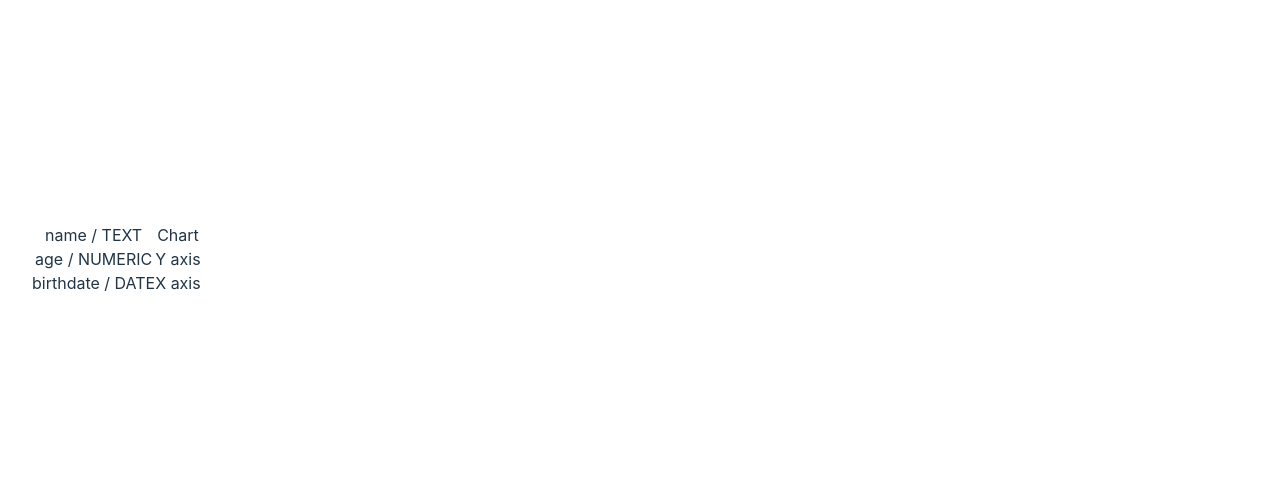
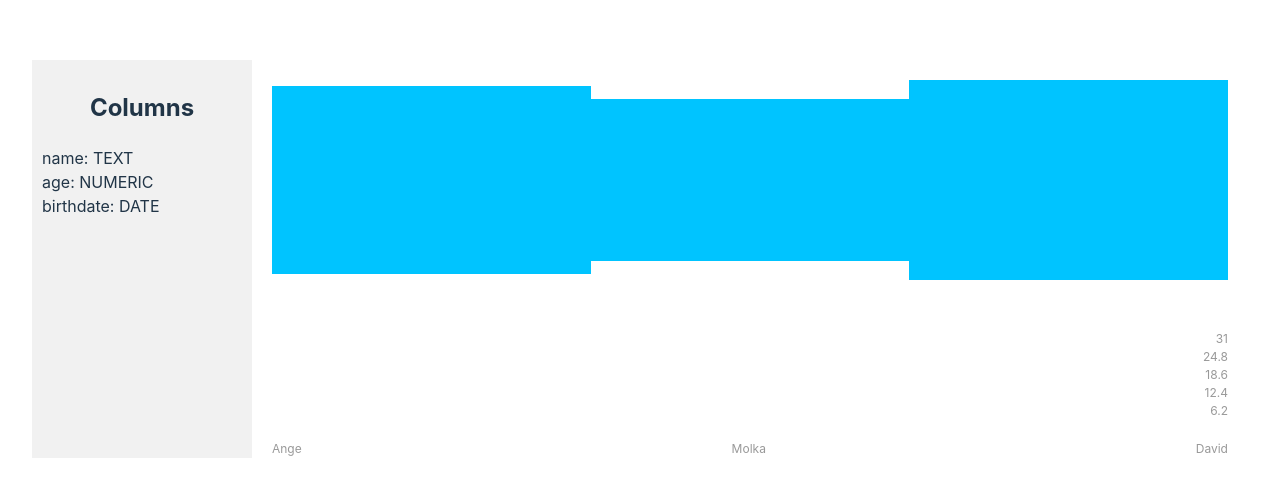
Before and after one commit to davinov/easy-charts, a React (Vite) app: page / in a window 1280 px wide. Shown: the part 141-638 px from the top of the page. Built offline with nearby package versions, Linux system fonts and the light colour scheme.

Commit message:
feat: add some viz so far

```diff
--- a/src/App.tsx
+++ b/src/App.tsx
@@ -1,10 +1,9 @@
 import './App.css'
 import { ColumnsList } from './ColumnsList'
 import { Chart } from './Chart'
+import SAMPLE_DATA from './datasets/sample-data';
+import styled from "styled-components";
 
-import SAMPLE_DATA from './datasets/sample-data';
-
-import styled from "styled-components";
 const ChartEditorLayout = styled.div`
   height: 100%;
   width: 100%;
@@ -12,17 +11,18 @@ const ChartEditorLayout = styled.div`
   flex-direction: row;
 `;
 
-
-
 function App() {
 
-
-  return (
+  return <>
     <ChartEditorLayout>
-      <ColumnsList columns={SAMPLE_DATA.schema}></ColumnsList>
-      <Chart></Chart>
+      <ColumnsList
+          columns={SAMPLE_DATA.schema}
+      ></ColumnsList>
+      <Chart
+          data={SAMPLE_DATA.data}
+      ></Chart>
     </ChartEditorLayout>
-  );
+ </>;
 }
 
 export default App
--- a/src/Chart.tsx
+++ b/src/Chart.tsx
@@ -1,13 +1,63 @@
 import styled from 'styled-components';
 
 const XAxis = styled.div`
-
+    display: flex;
+    justify-content: space-between;
+    margin: 0 20px;
+    font-size: 12px;
+    color: #999;
 `;
 
-export function Chart() {
-    return <div>Chart
+const YAxis = styled.div`
+    display: flex;
+    flex-direction: column;
+    align-items: flex-end;
+    padding: 20px 0;
+    margin-right: 20px;
+    font-size: 12px;
+    color: #999;
+`;
 
-        <div>Y axis</div>
-        <XAxis>X axis</XAxis>
-    </div>
+const BarChart = styled.div`
+    display: flex;
+    flex-direction: row;
+    align-items: center;
+    margin: 20px;
+`;
+
+const Bar = styled.div`
+    width: 50%;
+    height: ${({ height }) => height}px;
+    background-color: ${({ color }) => color};
+    margin-bottom: 10px;
+`;
+
+export function Chart({data}) {
+
+    const maxAge = Math.max(...data.map(item => item.age));
+
+    return (
+        <div style={{width: "100%"}}>
+            <BarChart>
+                {data.map(item => (
+                    <Bar
+                        key={item.name}
+                        height={item.age / maxAge * 200}
+                        color="#00C4FF"
+                    />
+                ))}
+            </BarChart>
+
+            <YAxis>
+                {Array.from({ length: 5 }, (_, index) => maxAge / 5 * (5 - index)).map(value => (
+                    <div key={value}>{value}</div>
+                ))}
+            </YAxis>
+            <XAxis>
+                {data.map(item => (
+                    <div key={item.name}>{item.name}</div>
+                ))}
+            </XAxis>
+        </div>
+    );
 }
--- a/src/Column.tsx
+++ b/src/Column.tsx
@@ -7,8 +7,8 @@ export interface ColumnProps {
 
 export function Column({column, type}: ColumnProps) {
     return (
-      <div>
-        {column} / {type}
+      <div style={{textAlign: "left"}}>
+        {column}: {type}
       </div>
     );
 }
--- /dev/null
+++ b/src/ColumnsList.css
@@ -0,0 +1,14 @@
+.columns-list-wrapper {
+  display: flex;
+}
+
+.sidebar {
+  width: 200px;
+  background-color: #f1f1f1;
+  padding: 10px;
+}
+
+.columns-list {
+  flex: 1;
+  padding: 10px;
+}
--- a/src/ColumnsList.tsx
+++ b/src/ColumnsList.tsx
@@ -1,9 +1,23 @@
+import React from 'react';
 import { Column, ColumnProps } from "./Column";
+import './ColumnsList.css'
 
 interface ColumnsListProps {
   columns: ColumnProps[];
 }
 
 export function ColumnsList({ columns }: ColumnsListProps) {
-  return <div>{columns.map((c) => <Column {...c} ></Column>) }</div>;
+  return (
+    <div className="columns-list-wrapper">
+      <div className="sidebar">
+        <h2>Columns</h2>
+        {columns.map((c, index) => (
+          <p key={index}>{c.name}</p>
+        ))}
+        {columns.map((c) => (
+          <Column key={c.id} {...c} />
+        ))}
+      </div>
+    </div>
+  );
 }
```
